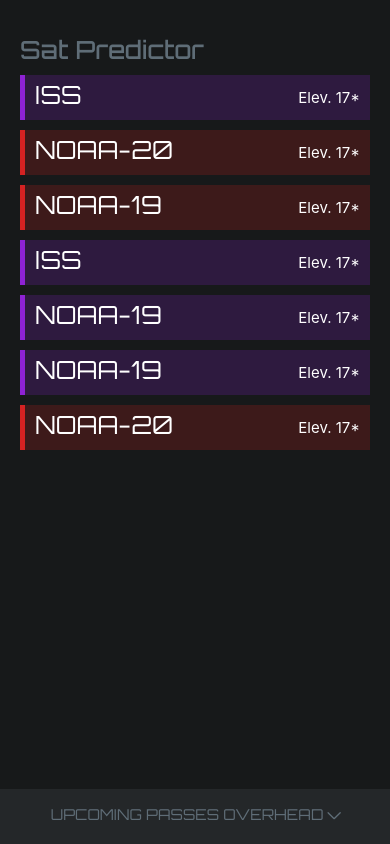
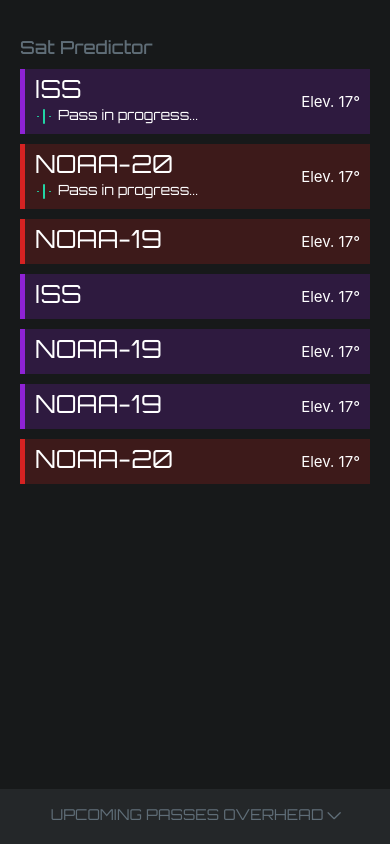
Before and after one commit to olesh0/sat-predictor-mobile, a React Native app: screen / in a window 390 px wide. Built offline with nearby package versions, Linux system fonts and the light colour scheme.

Commit message:
add user coords screen

```diff
--- a/App.jsx
+++ b/App.jsx
@@ -2,8 +2,9 @@
 import { StyleSheet, SafeAreaView } from 'react-native';
 import * as Font from 'expo-font';
 
+import { NavigationProvider, Routes } from './context/Routes'
 
-import { NavigationProvider, Routes } from './context/Routes'
+console.disableYellowBox = true;
 
 export default function App() {
   const [fontsLoaded, error] = Font.useFonts({
--- a/app.json
+++ b/app.json
@@ -22,7 +22,7 @@
     "android": {
       "adaptiveIcon": {
         "foregroundImage": "./assets/adaptive-icon.png",
-        "backgroundColor": "#FFF"
+        "backgroundColor": "#000"
       }
     },
     "web": {
--- /dev/null
+++ b/components/DataList.jsx
@@ -0,0 +1,49 @@
+import React from 'react'
+import { FlatList, StyleSheet, View, Text } from 'react-native'
+
+export default ({ data }) => {
+  const defaultData = [
+    { label: 'Lol', value: 'You should probably provide "data" variable...' },
+  ]
+
+  return (
+    <FlatList
+      style={styles.dataList}
+      data={data || defaultData}
+      keyExtractor={({ label, value }) => `data-item-${label}-${value}`}
+      numColumns={1}
+      renderItem={({ item }) => {
+        return (
+          <View style={styles.dataListItem}>
+            <Text style={styles.listLabel}>{item.label}</Text>
+            <Text style={styles.listValue}>{item.value}</Text>
+          </View>
+        )
+      }}
+    />
+  )
+}
+
+const styles = StyleSheet.create({
+  dataList: {
+    marginVertical: 10,
+  },
+  dataListItem: {
+    marginBottom: 5,
+    flex: 1,
+    alignSelf: "stretch",
+    flexDirection: "row",
+  },
+  listLabel: {
+    flex: 1,
+    alignSelf: "stretch",
+    color: "#5F6D77",
+    fontFamily: "Orbitron-Regular"
+  },
+  listValue: {
+    flex: 1,
+    alignSelf: "stretch",
+    color: "#22D5A4",
+    fontFamily: "Orbitron-Regular"
+  },
+})
--- /dev/null
+++ b/components/Loader.jsx
@@ -0,0 +1,83 @@
+import React, { useRef, useEffect } from 'react'
+import { Animated, StyleSheet } from 'react-native'
+
+const DURATION = 500
+
+export default () => {
+  const middleBarAnim = useRef(new Animated.Value(0)).current
+  const sideBarsAnim = useRef(new Animated.Value(15)).current
+
+  // side => -1 means to the initial values, side => +1 means the opposite
+  const runAnimation = (side = -1) => {
+    Animated.timing(
+      middleBarAnim,
+      {
+        toValue: side < 0 ? 15 : 0,
+        duration: DURATION,
+        useNativeDriver: false,
+      }
+    ).start()
+
+    Animated.timing(
+      sideBarsAnim,
+      {
+        toValue: side < 0 ? 0 : 15,
+        duration: DURATION,
+        useNativeDriver: false,
+      }
+    ).start(() => runAnimation(side * (-1)))
+  }
+
+  useEffect(() => {
+    runAnimation()
+  }, [middleBarAnim, sideBarsAnim])
+
+  return (
+    <Animated.View style={styles.wrapper}>
+      <Animated.View
+        style={[
+          styles.bar,
+          styles.barSide,
+          { height: sideBarsAnim }
+        ]}
+      />
+
+      <Animated.View
+        style={[
+          styles.bar,
+          styles.barMiddle,
+          { height: middleBarAnim },
+        ]}
+      />
+
+      <Animated.View
+        style={[
+          styles.bar,
+          styles.barSide,
+          { height: sideBarsAnim }
+        ]}
+      />
+    </Animated.View>
+  )
+}
+
+const styles = StyleSheet.create({
+  wrapper: {
+    display: "flex",
+    flexDirection: "row",
+    alignItems: "center",
+    height: 15,
+  },
+  bar: {
+    borderRadius: 10,
+    width: 2,
+    backgroundColor: "#22D5A4",
+    marginHorizontal: 2,
+  },
+  barSide: {
+    height: 5,
+  },
+  barMiddle: {
+    height: 15,
+  },
+})
--- a/context/Routes.jsx
+++ b/context/Routes.jsx
@@ -1,9 +1,11 @@
 import React, { useState } from 'react'
 import { View, StyleSheet, Text, TouchableOpacity, ScrollView, FlatList, Dimensions } from 'react-native'
 
+// Importing screens
 import Passes from '../views/Passes'
 import Pass from '../views/Pass'
 import SunAndMoon from '../views/SunAndMoon'
+import UserCoords from '../views/UserCoords'
 
 import { Chevron } from '../components/icons/Chevron'
 
@@ -34,6 +36,11 @@
     name: '__SUN_AND_MOON__',
     title: () => 'Sun & Moon',
     component: SunAndMoon,
+  },
+  {
+    name: '__USER_COORDS__',
+    title: () => 'User coords',
+    component: UserCoords,
   },
 ]
 
@@ -199,7 +206,7 @@
     flex: 1,
   },
   heading: {
-    fontSize: 25,
+    fontSize: 18,
     fontFamily: "Orbitron-Medium",
     color: "#5F6D77",
     margin: 20,
--- a/views/Pass.jsx
+++ b/views/Pass.jsx
@@ -1,16 +1,40 @@
-import React from 'react'
-import { Text, Button, View, StyleSheet } from 'react-native'
+import React, { useMemo } from 'react'
+import { Text, View, StyleSheet, FlatList } from 'react-native'
 
-import { useNavigation } from '../context/Routes'
+import DataList from '../components/DataList'
+import Loader from '../components/Loader'
 
 export default ({ params }) => {
-  const { changeScreen } = useNavigation()
+  const dataList = useMemo(() => [
+    { label: 'Current elevation', value: '16°' },
+    { label: 'Max elevation', value: '78°' },
+    { label: 'Start time', value: '02/12/2021 12:30 AM' },
+    { label: 'End time', value: '02/12/2021 12:40 AM' },
+    { label: 'Latitude', value: '48.436233°' },
+    { label: 'Longitude', value: '23.866857°' },
+    { label: 'Altitude', value: '893km' },
+    { label: 'Distance', value: '1364km' },
+  ], [])
 
   return (
-    <View style={{ padding: 20 }}>
-      <Text style={styles.satName}>{params.satName}</Text>
+    <View
+      style={{
+        flex: 1,
+        paddingTop: 5,
+        padding: 20,
+      }}
+    >
+      <View style={styles.content}>
+        <Text style={styles.satName}>{params.satName}</Text>
 
-      <Text style={{ color: "#FFF" }}>{JSON.stringify(params, null, 2)}</Text>
+        <DataList data={dataList} />
+
+        <Text style={{ color: "#FFF" }}>{JSON.stringify(params, null, 2)}</Text>
+      </View>
+
+      <View style={styles.progress}>
+        <Loader />
+      </View>
     </View>
   )
 }
--- a/views/Passes.jsx
+++ b/views/Passes.jsx
@@ -3,6 +3,30 @@
 import _ from 'lodash'
 
 import { useNavigation } from '../context/Routes'
+
+import Loader from '../components/Loader'
+
+const PassInProgress = () => {
+  return (
+    <View
+      style={{
+        marginTop: 5,
+        display: "flex",
+        flexDirection: "row",
+      }}
+    >
+      <Loader />
+
+      <Text
+        style={{
+          color: "#FFF",
+          marginLeft: 5,
+          fontFamily: "Orbitron-Regular",
+        }}
+      >Pass in progress...</Text>
+    </View>
+  )
+}
 
 export default () => {
   const { changeScreen } = useNavigation()
@@ -15,12 +39,20 @@
         keyExtractor={(_, index) => `pass-${index}`}
         data={randomSatsList}
         numColumns={1}
-        renderItem={({ item }) => {
+        renderItem={({ item, index }) => {
           return (
             <TouchableOpacity
               onPress={() => changeScreen('__PASS__', { satName: item.satName })}
-              style={[styles.pass, _.sample([styles.lowElevation, styles.midElevation, styles.highElevation])]}
+              style={[
+                {
+                  borderLeftWidth: 5,
+                  marginBottom: 10,
+                },
+                _.sample([styles.lowElevation, styles.midElevation, styles.highElevation]),
+              ]}
             >
+              <View style={styles.pass}>
+                <View>
                   <Text
                     style={{
                       fontFamily: "Orbitron-Regular",
@@ -29,12 +61,16 @@
                     }}
                   >{item.satName}</Text>
 
+                  {index < 2 && <PassInProgress />}
+                </View>
+
                 <Text
                   style={{
                     fontSize: 15,
                     color: "#FFF"
                   }}
-              >Elev. 17*</Text>
+                >Elev. 17°</Text>
+              </View>
             </TouchableOpacity>
           )
         }}
@@ -59,8 +95,6 @@
   pass: {
     width: "100%",
     padding: 10,
-    marginBottom: 10,
-    borderLeftWidth: 5,
     display: "flex",
     flexDirection: "row",
     justifyContent: "space-between",
--- a/views/SunAndMoon.jsx
+++ b/views/SunAndMoon.jsx
@@ -3,7 +3,7 @@
 
 export default ({ params }) => {
   return (
-    <View style={{ padding: 20 }}>
+    <View style={{ paddingTop: 5, padding: 20 }}>
       <Text style={styles.header}>
         Sun & Moon
       </Text>
--- /dev/null
+++ b/views/UserCoords.jsx
@@ -0,0 +1,107 @@
+import React, { useState } from 'react'
+import { View, StyleSheet, TextInput, Text, Alert, TouchableOpacity } from 'react-native'
+
+export default ({ params }) => {
+  const [latitude, setLatitude] = useState(0)
+  const [longitude, setLongitude] = useState(0)
+
+  return (
+    <View
+      style={{
+        flex: 1,
+        paddingTop: 5,
+        padding: 20,
+      }}
+    >
+      <View style={{ marginBottom: 10 }}>
+        <Text style={styles.label}>Latitude</Text>
+
+        <TextInput
+          style={styles.TextInput}
+          keyboardAppearance="dark"
+          keyboardType="number-pad"
+          onChangeText={(updatedLatitude) => setLatitude(updatedLatitude)}
+          value={latitude}
+          placeholder="Your Latitude..."
+          placeholderTextColor="#5F6D77"
+        />
+      </View>
+
+      <View style={{ marginBottom: 10 }}>
+        <Text style={styles.label}>Longitude</Text>
+
+        <TextInput
+          style={styles.TextInput}
+          keyboardAppearance="dark"
+          keyboardType="number-pad"
+          onChangeText={(updatedLongitude) => setLongitude(updatedLongitude)}
+          value={longitude}
+          placeholder="Your Longitude..."
+          placeholderTextColor="#5F6D77"
+        />
+      </View>
+
+      <TouchableOpacity
+        style={[styles.button, styles.saveButton]}
+        onPress={() => Alert.alert("All saved")}
+      >
+        <Text
+          style={{
+            color: "#000",
+            fontFamily: "Orbitron-Regular",
+            fontSize: 18,
+            textAlign: "center",
+            padding: 10,
+          }}
+        >Save my coords</Text>
+      </TouchableOpacity>
+
+      <TouchableOpacity
+        style={[styles.button, styles.autoFetchCoordsButton]}
+        onPress={() => Alert.alert("Fetched.")}
+      >
+        <Text
+          style={{
+            color: "#000",
+            fontFamily: "Orbitron-Regular",
+            fontSize: 18,
+            textAlign: "center",
+            padding: 10,
+          }}
+        >Auto-fetch coords</Text>
+      </TouchableOpacity>
+    </View>
+  )
+}
+
+const styles = StyleSheet.create({
+  satName: {
+    fontSize: 25,
+    color: "#FFF",
+    fontFamily: "Orbitron-Bold",
+  },
+  label: {
+    color: "#5F6D77",
+    marginBottom: 5,
+  },
+  TextInput: {
+    height: 40,
+    paddingHorizontal: 10,
+    paddingVertical: 5,
+    borderRadius: 3,
+    color: "#FFF",
+    backgroundColor: "rgba(255, 255, 255, .04)",
+  },
+  button: {
+    flex: 1,
+    flexDirection: "column",
+    marginTop: 10,
+    borderRadius: 3,
+  },
+  saveButton: {
+    backgroundColor: "#22D5A4",
+  },
+  autoFetchCoordsButton: {
+    backgroundColor: "#D52222",
+  },
+})
```
Lines whose indentation alone changed are shown as unchanged.
